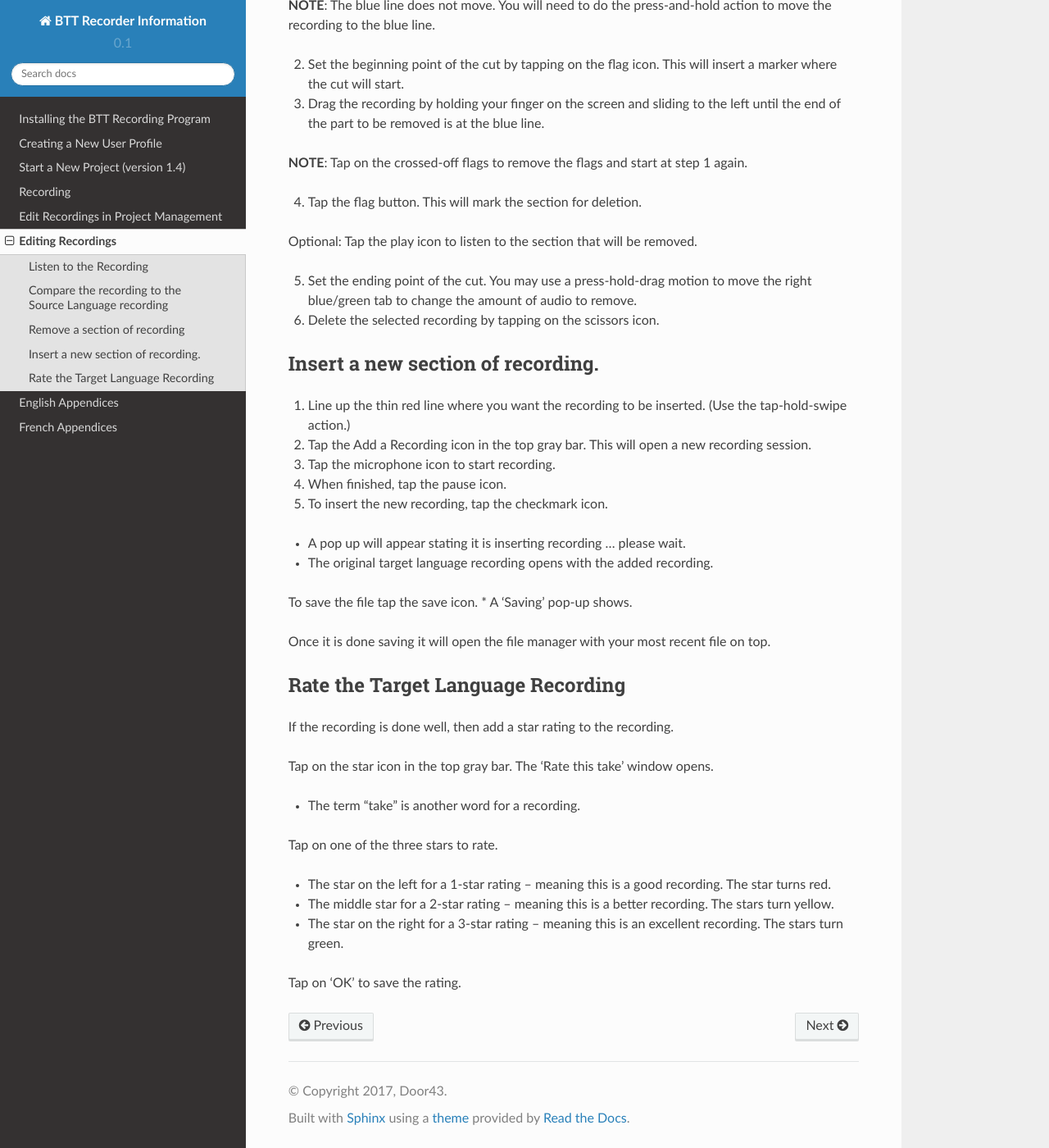
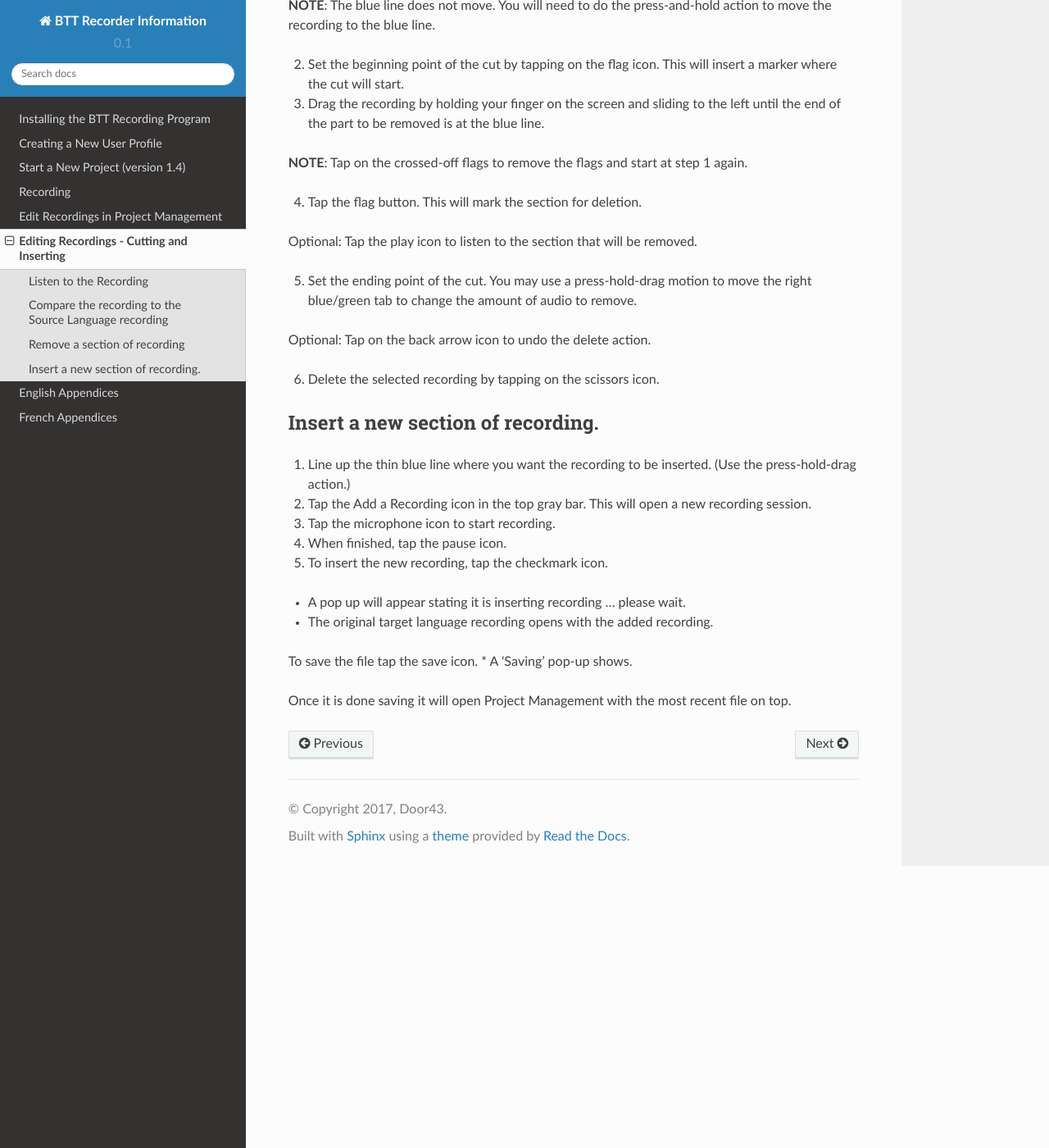
Before and after one commit to pgamer78/btt-recorder-docs, a Sphinx documentation site: the page built from docs/editing2.rst, in a window 1280 px wide and 1400 px high, scrolled down 765 px. Shown: the whole window at 82% size. Built offline with Sphinx 7.4.7 and the Read the Docs theme 2.0.0, drawn with Linux system fonts in a browser that asks for light colours; pages that are not in the unit, such as notebooks, are missing from menus; some of the changed text lies outside the part shown.

Commit message:
Update editing2.rst

```diff
--- a/docs/editing2.rst
+++ b/docs/editing2.rst
@@ -1,4 +1,4 @@
-Editing Recordings
+Editing Recordings - Cutting and Inserting
 =======
 
 Listen to the Recording
@@ -38,15 +38,15 @@ Optional: Tap the play icon to listen to the section that will be removed.
 
 5.  Set the ending point of the cut. You may use a press-hold-drag motion to move the right blue/green tab to change the amount of audio to remove.
 
+Optional: Tap on the back arrow icon to undo the delete action.
+
 6.	Delete the selected recording by tapping on the scissors icon.
-
-
 
 
 Insert a new section of recording.
 -----
 
-1.	Line up the thin red line where you want the recording to be inserted. (Use the tap-hold-swipe action.)
+1.	Line up the thin blue line where you want the recording to be inserted. (Use the press-hold-drag action.)
 
 2.	Tap the Add a Recording icon in the top gray bar. This will open a new recording session.
 
@@ -62,21 +62,4 @@ Insert a new section of recording.
 To save the file tap the save icon.
 *  A ‘Saving’ pop-up shows.
 
-Once it is done saving it will open the file manager with your most recent file on top.
-
-Rate the Target Language Recording
------
-
-If the recording is done well, then add a star rating to the recording.
-
-Tap on the star icon in the top gray bar. The ‘Rate this take’ window opens.
-
-*  The term “take” is another word for a recording.
-
-Tap on one of the three stars to rate.
-
-*  The star on the left for a 1-star rating – meaning this is a good recording. The star turns red.
-*  The middle star for a 2-star rating – meaning this is a better recording. The stars turn yellow.
-*  The star on the right for a 3-star rating – meaning this is an excellent recording. The stars turn green.
-
-Tap on ‘OK’ to save the rating.
+Once it is done saving it will open Project Management with the most recent file on top.
```
